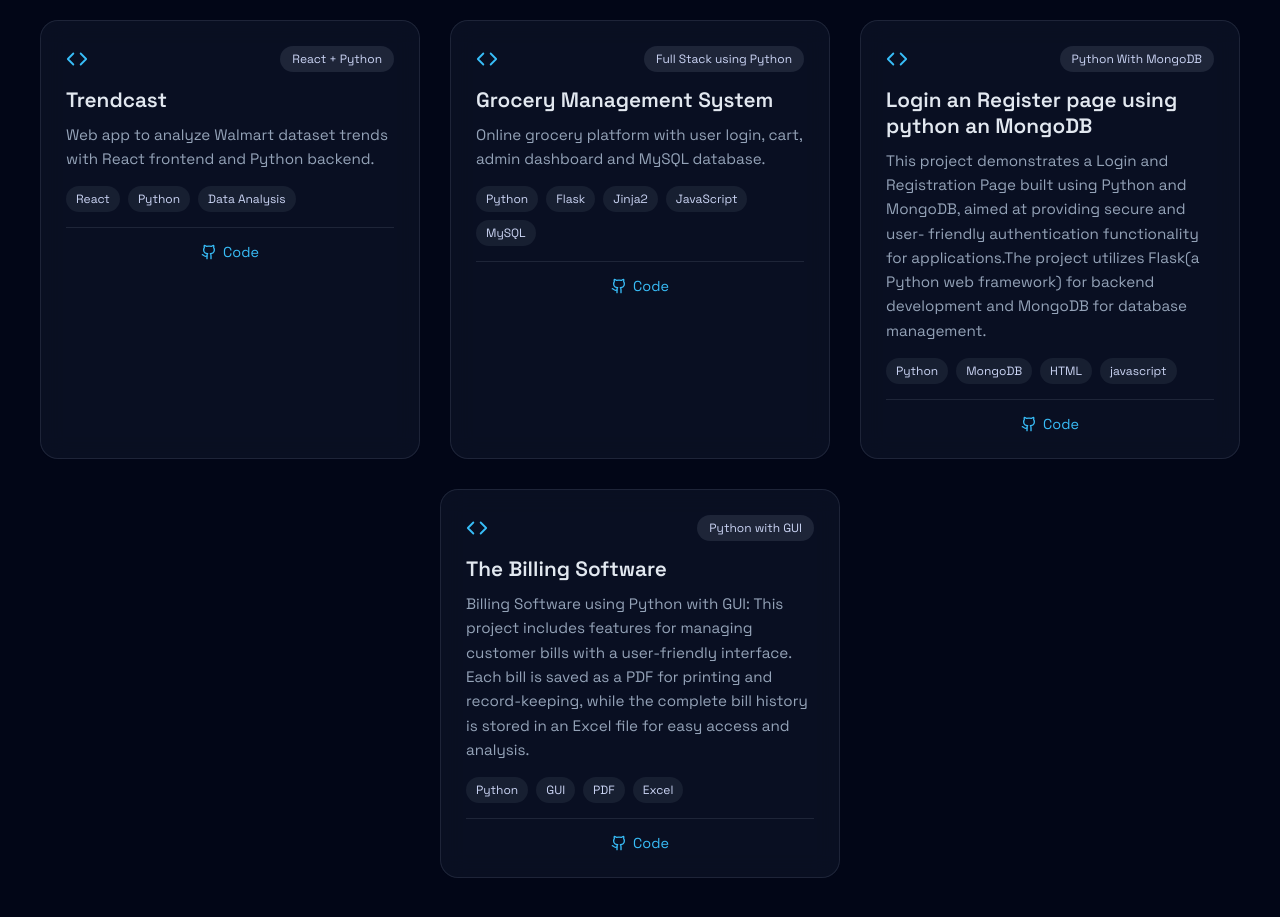
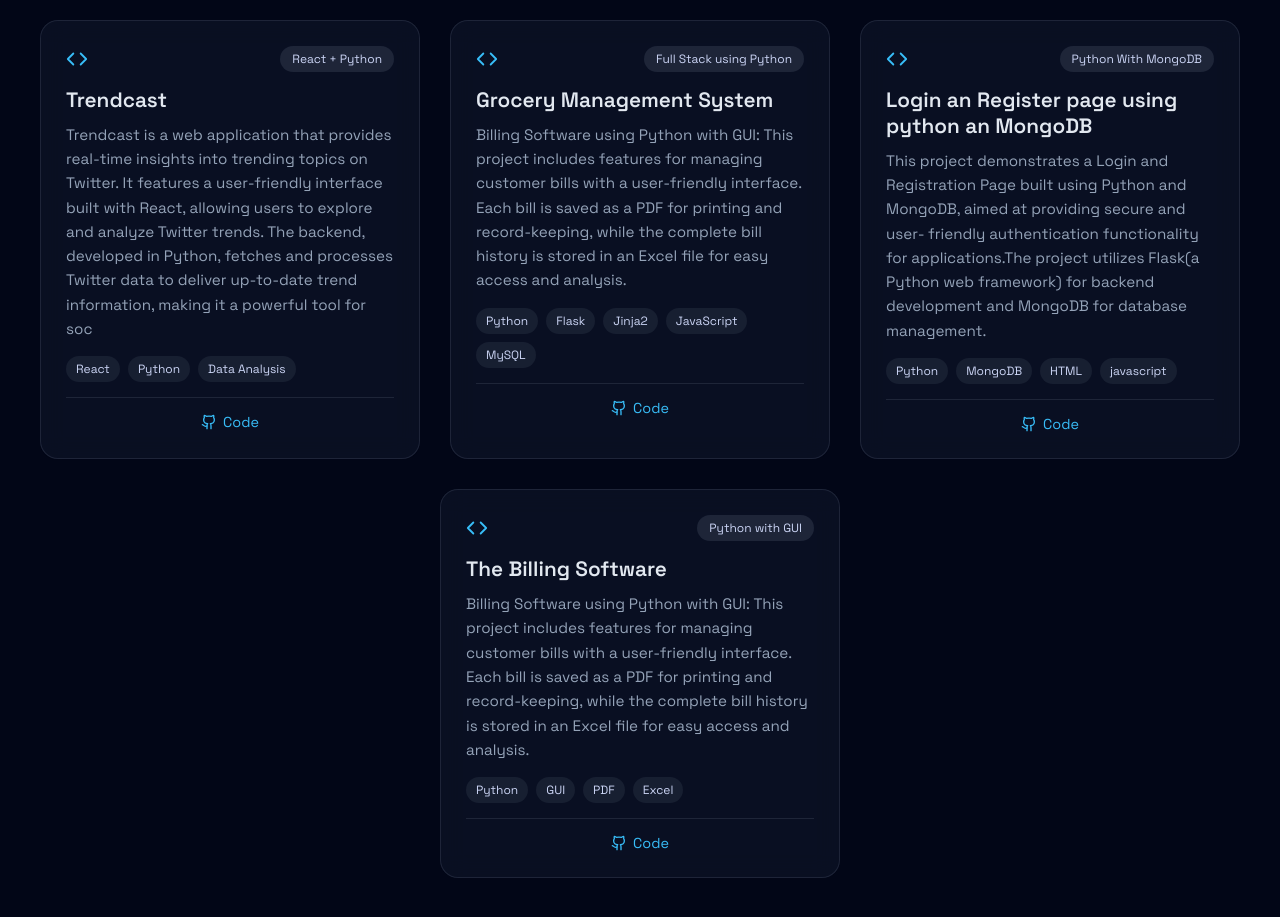
Before and after one commit to Hemanth509h/Portfolio, a React (Vite) app: page / in a window 1280 px wide. Shown: the part 2481-3398 px from the top of the page. Built offline with nearby package versions, Linux system fonts and the light colour scheme.

Commit message:
description edit

```diff
--- a/src/components/section/Projects.jsx
+++ b/src/components/section/Projects.jsx
@@ -47,7 +47,7 @@
     type: "Full Stack using Python",
       icon: Code,
         description:
-  "Online grocery platform with user login, cart, admin dashboard and MySQL database.",
+  "Billing Software using Python with GUI: This project includes features for managing customer bills with a user-friendly interface. Each bill is saved as a PDF for printing and record-keeping, while the complete bill history is stored in an Excel file for easy access and analysis.",
     tags: ["Python", "Flask", "Jinja2", "JavaScript", "MySQL"],
       code: "https://github.com/Hemanth509h/Grocerly-Management-System.git",
         demo: "",
@@ -58,7 +58,7 @@
     type: "React + Python",
       icon: Code,
         description:
-  "Web app to analyze Walmart dataset trends with React frontend and Python backend.",
+  "Trendcast is a web application that provides real-time insights into trending topics on Twitter. It features a user-friendly interface built with React, allowing users to explore and analyze Twitter trends. The backend, developed in Python, fetches and processes Twitter data to deliver up-to-date trend information, making it a powerful tool for soc",
     tags: ["React", "Python", "Data Analysis"],
       code: "https://github.com/Hemanth509h/Trendcast.git",
         demo: "",
```
